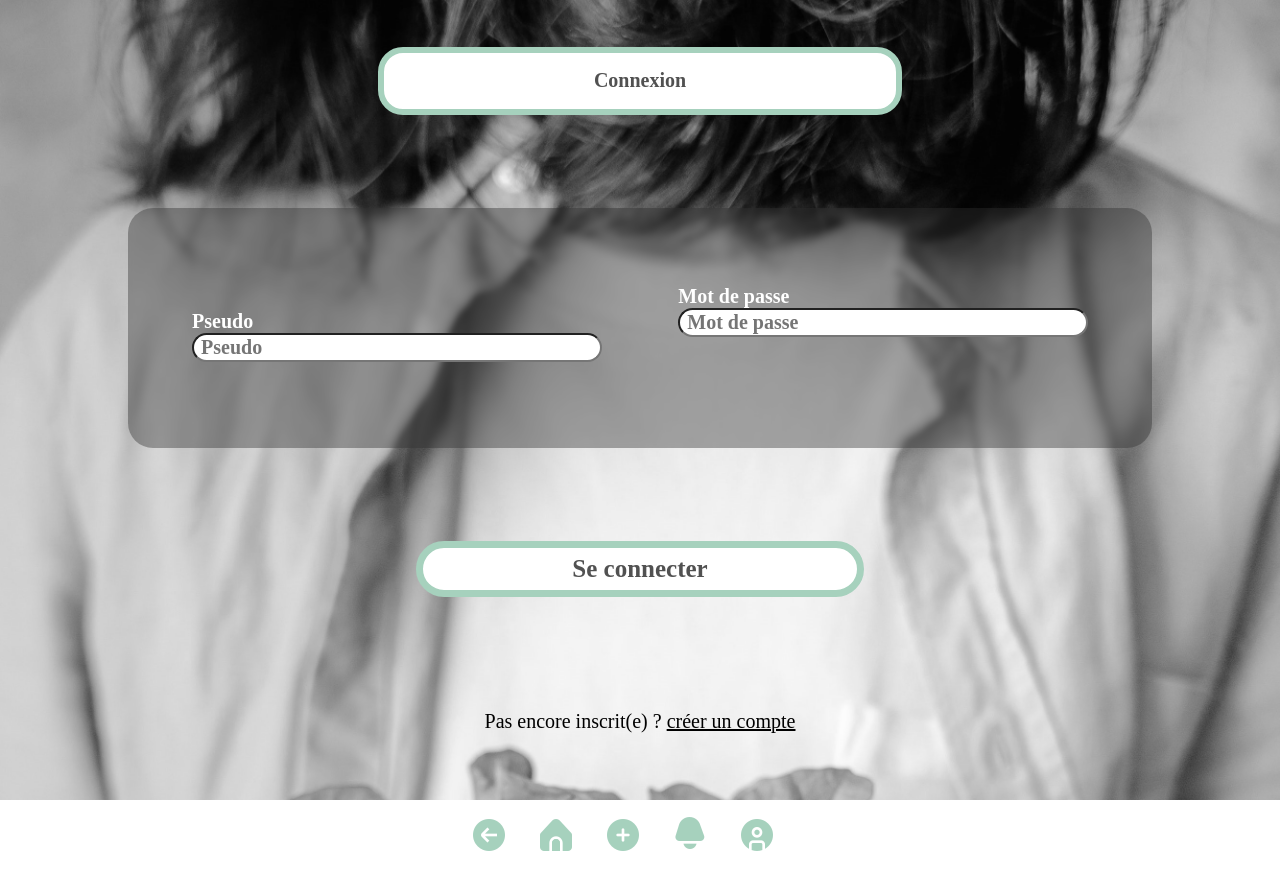
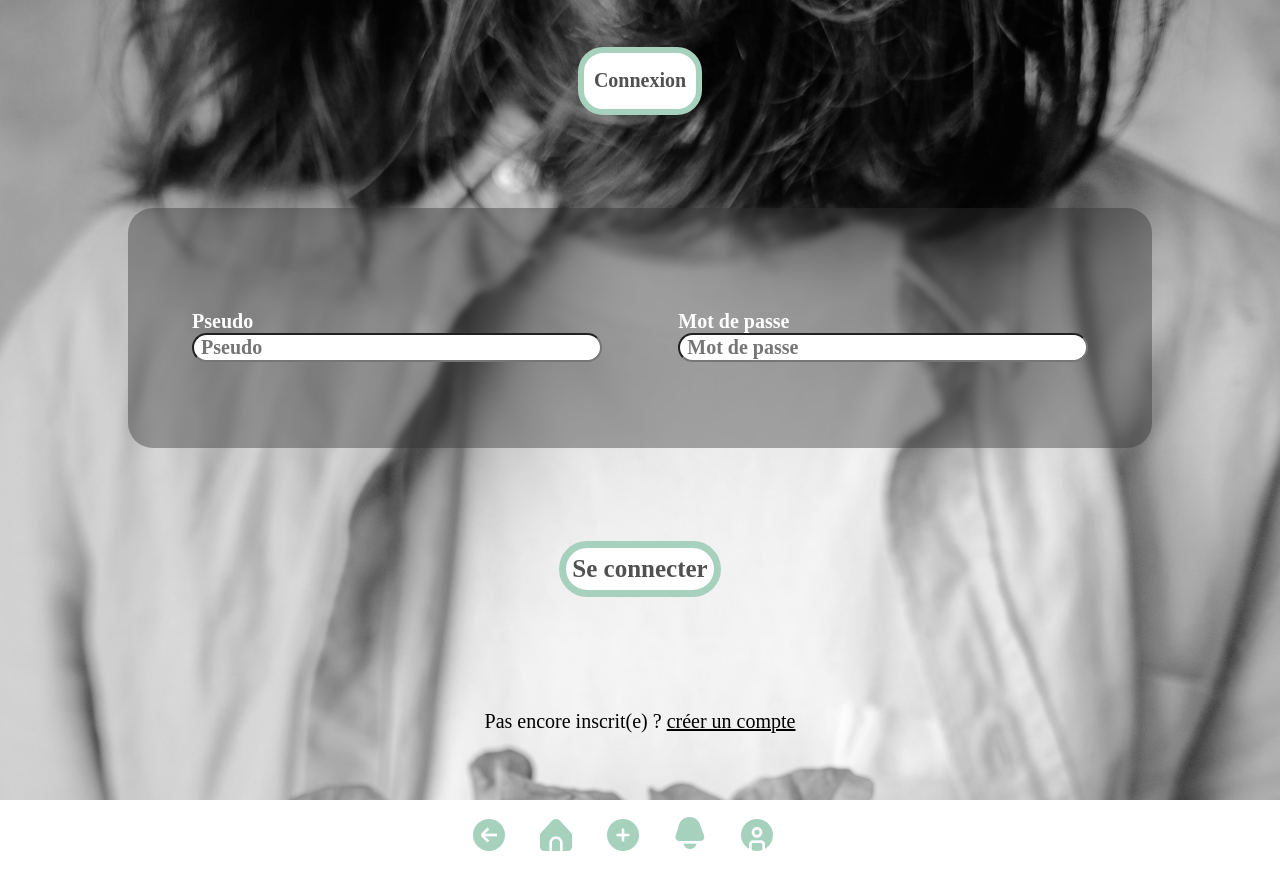
Before and after one commit to Apollo02112022/P3_Front, an Angular app: page /login in a window 1280 px wide. Built offline with nearby package versions, Linux system fonts and the light colour scheme.

Commit message:
modif css login

```diff
--- a/src/app/login/login.component.scss
+++ b/src/app/login/login.component.scss
@@ -25,7 +25,6 @@
 
     .connexion, .btn {
         height: 7%;
-        width: 40%;
         background: $color-bc;
         color: $color-font;
         border: 0.313em solid $color-border;
@@ -34,6 +33,9 @@
         align-items: center;
         @include border-radius(1.25em);
         font-weight: bold;
+    }
+    .connexion{
+        padding: 0 10px 0 10px
     }
 
 
@@ -47,9 +49,9 @@
         background-color: $color-bc-login;
         backdrop-filter: blur(0.125em);
 
-            &__mdp {
-                margin-bottom: 2.5em;
-            }
+            // &__mdp {
+            //     margin-bottom: 2.5em;
+            // }
 
         @media (min-width: 768px) {
             display: flex;
@@ -79,7 +81,7 @@
     }
 
     .btn {
-        width: 35%;
+        // width: 35%;
         font-size: 1.25em;
     }
 
```
